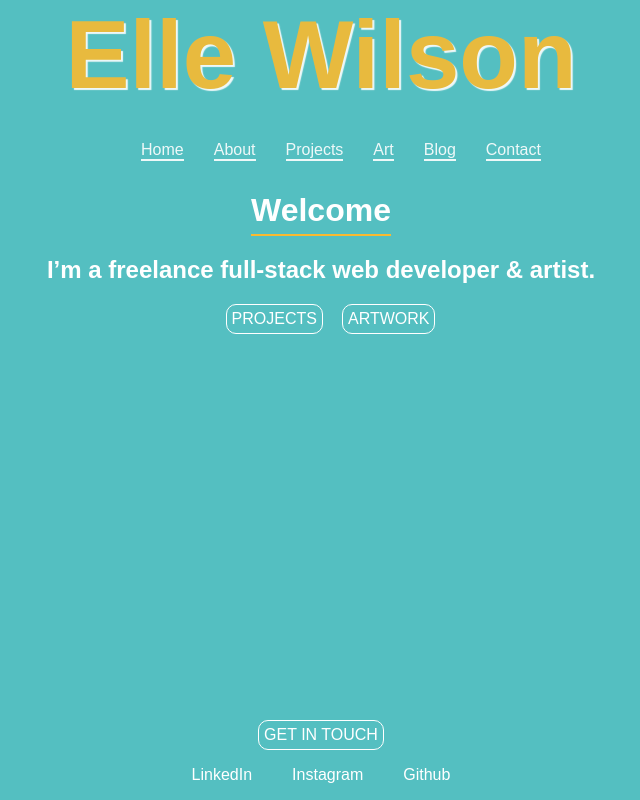
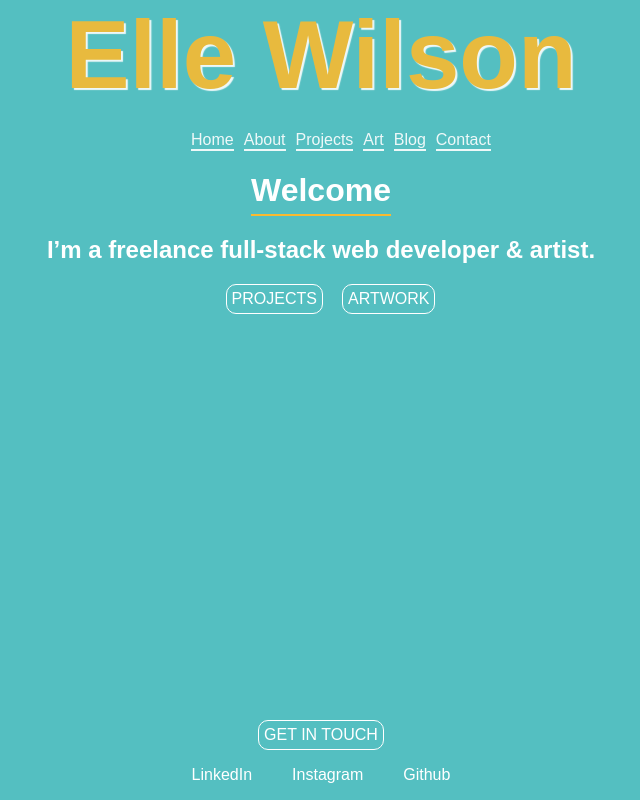
Before and after one commit to ellewilson96/elle-wilson, a React (Create React App) app: page / in a window 1280 px wide. Shown: the whole page, without its empty margins (319-959 px from the left). Built offline with nearby package versions, Linux system fonts and the light colour scheme; a web font is replaced by a local one.

Commit message:
adjust font size and width of header links

```diff
--- a/src/styles/Header.css
+++ b/src/styles/Header.css
@@ -32,12 +32,12 @@
 .main-menu ul {
   list-style: none;
   display: flex;
-  max-width: 65%;
+  max-width: 45%;
 }
 
 .main-menu ul li {
   display: flex;
-  padding: 15px;
+  padding: 5px;
 }
 
 .main-menu ul li a {
```
